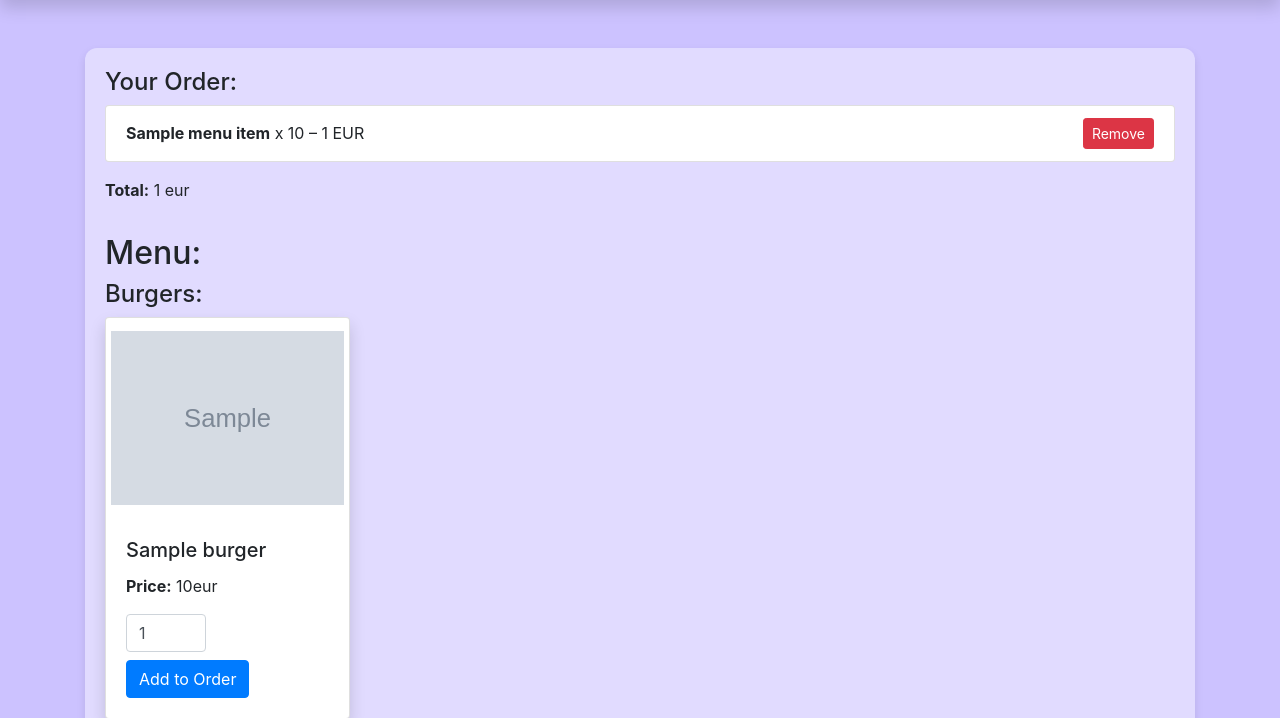
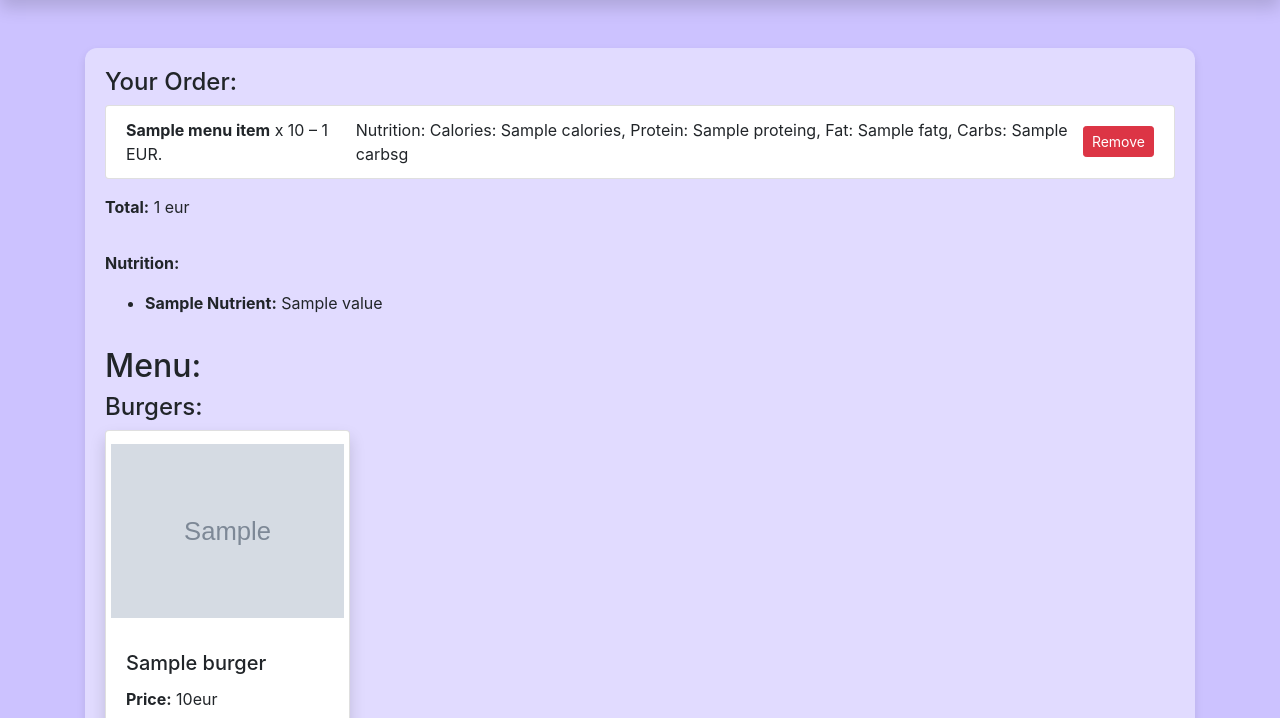
Before and after one commit to Ignaslev/BurgerShop, a Django app: template burger_shop/templates/order_detail.html in a window 1280 px wide. Shown: the part 76-794 px from the top of the page. Run offline with Django 4.2, Linux system fonts and the light colour scheme; the template is opened without the code that fills it: most values are stand-ins (such as "Sample title", 1, 10 or a date in 2020); grey boxes marked "Sample" are stand-in pictures; some libraries are stand-ins or nearby versions.

Commit message:
Calculates nutrition info for menu items and custom burgers, displays each menu item nutrition info and whole order nutrition in order page

```diff
--- a/burger_shop/templates/order_detail.html
+++ b/burger_shop/templates/order_detail.html
@@ -8,9 +8,17 @@
     {% for item in order_items %}
         <li class="list-group-item d-flex justify-content-between align-items-center">
             {% if item.menu_item %}
-                  <span><strong> {{ item.menu_item.name }}</strong> x {{ item.quantity }} – {{ item.total_item_price }} EUR</span>
+            <span><strong> {{ item.menu_item.name }}</strong> x {{ item.quantity }} – {{ item.total_item_price }} EUR.</span>
+            <span>Nutrition: Calories: {{ item.item_total_nutrition.calories }},
+                Protein: {{ item.item_total_nutrition.protein }}g,
+                Fat: {{ item.item_total_nutrition.fat }}g,
+                Carbs: {{ item.item_total_nutrition.carbs }}g</span>
             {% elif item.custom_burger %}
                 <span><strong>Custom burger: {{ item.custom_burger.name }}</strong> x {{ item.quantity }} – {{ item.total_item_price }} EUR</span>
+                <span>Nutrition: Calories: {{ item.item_total_nutrition.calories }},
+                Protein: {{ item.item_total_nutrition.protein }}g,
+                Fat: {{ item.item_total_nutrition.fat }}g,
+                Carbs: {{ item.item_total_nutrition.carbs }}g</span>
             {% endif %}
             <form method="post" style="display:inline;">
                 {% csrf_token %}
@@ -25,6 +33,16 @@
 
 <div class="d-flex justify-content-between mb-3">
    <p><strong>Total:</strong> {{ total_price }} eur</p>
+</div>
+<p><strong>Nutrition:</strong></p>
+<div class="d-flex justify-content-between mb-3">
+    <ul>
+    {% for nutrient, value in order.total_nutrition.items %}
+        <li><strong>{{ nutrient|title }}:</strong> {{ value }}</li>
+    {% empty %}
+        <li>No nutrition information available.</li>
+    {% endfor %}
+    </ul>
 </div>
 
 <h2>Menu:</h2>
@@ -158,9 +176,17 @@
     {% for item in order_items %}
         <li class="list-group-item d-flex justify-content-between align-items-center">
             {% if item.menu_item %}
-                    {{ item.menu_item.name }} x {{ item.quantity }} – {{ item.total_item_price }} EUR
+            <span><strong> {{ item.menu_item.name }}</strong> x {{ item.quantity }} – {{ item.total_item_price }} EUR.</span>
+            <span>Nutrition: Calories: {{ item.item_total_nutrition.calories }},
+                Protein: {{ item.item_total_nutrition.protein }}g,
+                Fat: {{ item.item_total_nutrition.fat }}g,
+                Carbs: {{ item.item_total_nutrition.carbs }}g</span>
             {% elif item.custom_burger %}
-                    {{ item.custom_burger.name }} x {{ item.quantity }} – {{ item.total_item_price }} EUR
+                <span><strong>Custom burger: {{ item.custom_burger.name }}</strong> x {{ item.quantity }} – {{ item.total_item_price }} EUR</span>
+                <span>Nutrition: Calories: {{ item.item_total_nutrition.calories }},
+                Protein: {{ item.item_total_nutrition.protein }}g,
+                Fat: {{ item.item_total_nutrition.fat }}g,
+                Carbs: {{ item.item_total_nutrition.carbs }}g</span>
             {% endif %}
             <form method="post" style="display:inline;">
                 {% csrf_token %}
@@ -173,12 +199,9 @@
     {% endfor %}
 </ul>
 
-{% if order_items %}
 <div class="d-flex justify-content-between mb-3">
    <p><strong>Total:</strong> {{ total_price }} eur</p>
 </div>
 <a href="{% url 'burger_shop:finalize_order' order.id %}" class="btn btn-success">Finalize Order</a>
-{% endif %}
-
 </div>
 {% endblock %}
```
Also changed, not shown: burger_shop/models.py (+65 -0 lines), burger_shop/templates/menu.html (+15 -0 lines), burger_shop/views.py (+5 -3 lines), db.sqlite3. Lines whose indentation alone changed are shown as unchanged.
